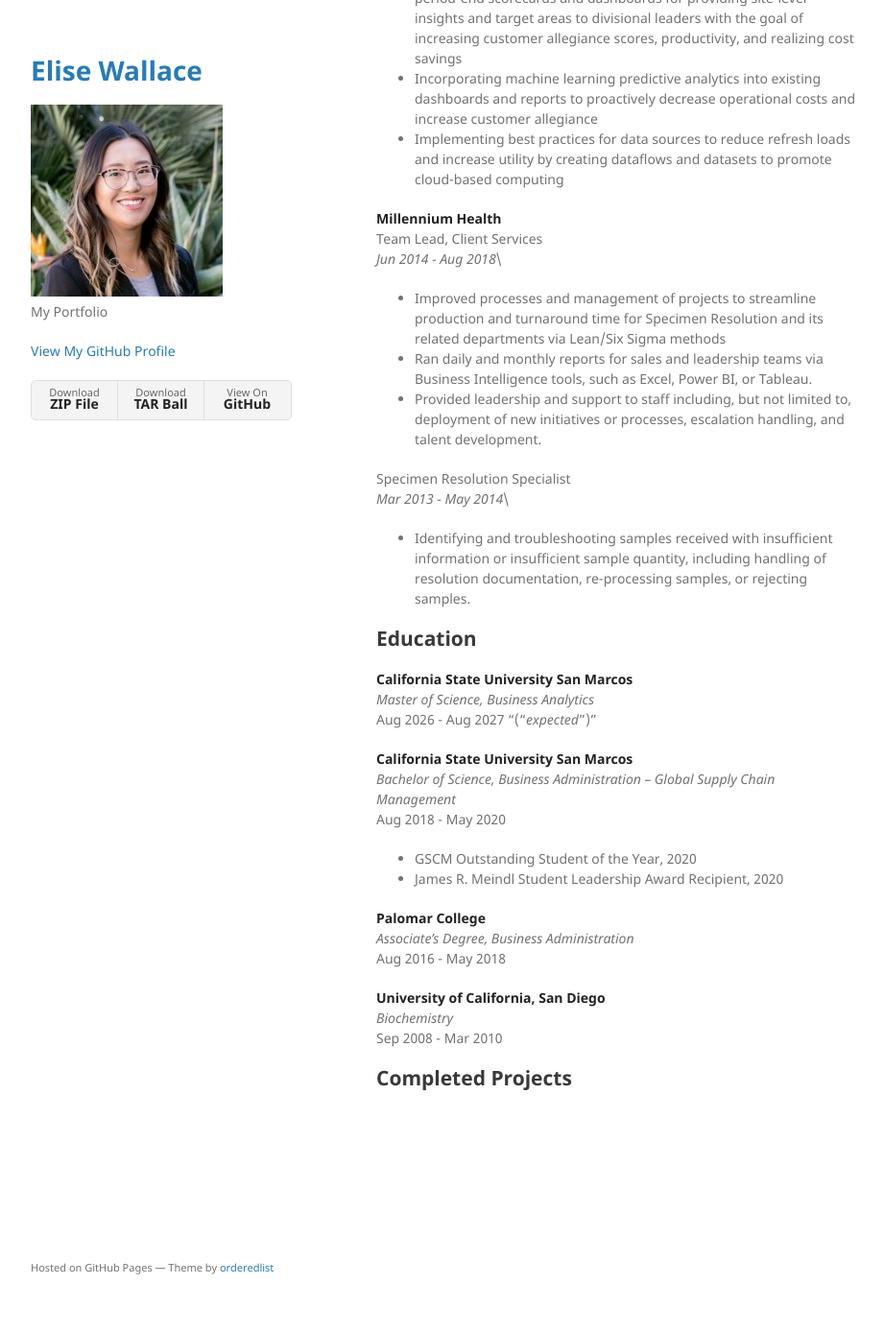
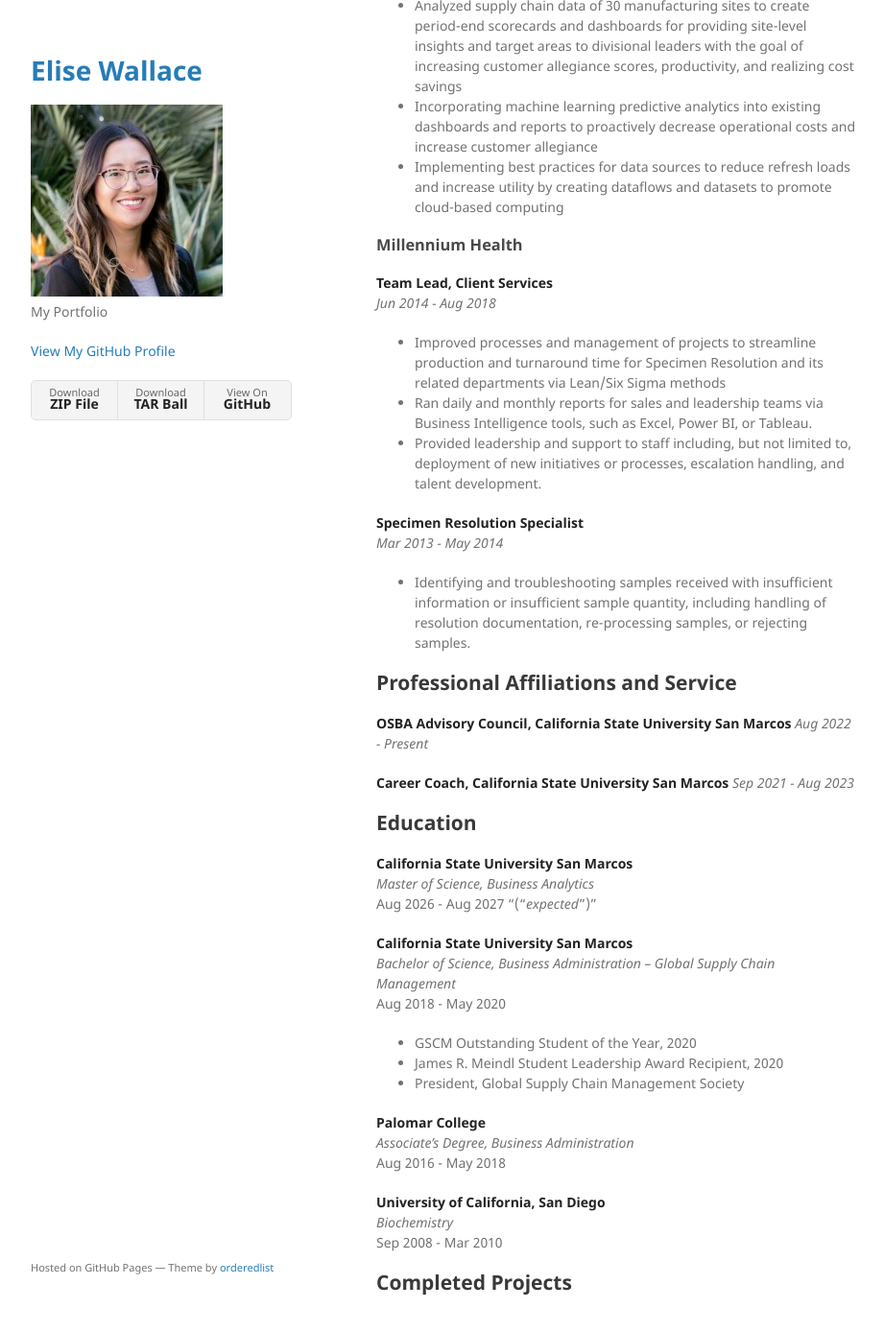
Before and after one commit to EliseWallace/elisewallace.github.io, a Jekyll site: the page built from index.md, in a window 1280 px wide and 1400 px high, scrolled down 1618 px. Shown: the top 1388 px of the window at 96% size, without its empty margins (178-1099 px from the left). Built offline with Jekyll 4.4.1, drawn with Linux system fonts in a browser that asks for light colours; our own code applies the rules of GitHub Pages for plain Markdown files; some of the changed text lies outside the part shown.

Commit message:
Update formatting and content in index.md

```diff
--- a/index.md
+++ b/index.md
@@ -2,51 +2,58 @@
 
 I am a data-driven Senior Account Manager and business analytics graduate student specializing in transforming complex operational and financial data into actionable strategy while empowering teams to build technical confidence.
 
-## What Drives Me
+### What Drives Me
 
 For me, business analytics is only as powerful as the decisions and people it elevates. Throughout my career managing multi-million dollar account operations and streamlining enterprise workflows, I’ve found that true impact happens at the intersection of rigorous data analysis and team enablement.
 
 I thrive on taking messy data sets, intricate forecasting models, and technical tools and distilling them into clear, actionable insights for cross-functional partners. Beyond hitting key performance metrics, my primary focus is fostering a collaborative environment where team members share knowledge, learn from complex problems, and continuously build their analytics capabilities. Whether I am architecting data solutions for high-stakes business processes or walking a teammate through a new analytical model, my goal is always to deliver clarity and leave people better equipped to drive success.
 
 ## Work Experience
-**Amkor Technology**\
-Senior Account Manager\
-*Mar 2026 - Present*\
+### Amkor Technology
+**Senior Account Manager**\
+*Mar 2026 - Present*
 + Lead end-to-end operational support for major technology accounts, serving as the core liaison between internal operations, supply chain, and client teams
 + Direct automation initiatives for revenue tracking, B2B invoicing, and inventory reporting to streamline operational workflows and improve data accuracy
 + Manage complex quarterly Request for Proposal (RFP/RFQ) submissions and analyze blended rate structures to ensure competitive positioning and billing precision
 + Direct cross-functional schedule adherence, material readiness, and cross-team execution for high-volume manufacturing
 
-Account Manager\
-*Mar 2024 - Feb 2026*\
+**Account Manager**\
+*Mar 2024 - Feb 2026*
 + Managed daily account operations and supported client delivery timelines by aligning customer demand with manufacturing site capacity, substrate supply, and lead times
 + Conducted weekly short-term volume analyses and monthly long-term revenue forecasts to enhance executive decision-making and reporting precision
 + Recovered $1.2M+ in revenue leakage by conducting a thorough billing-versus-bookings validation audit
 + Partnered with cross-functional leadership to anticipate capacity bottlenecks, coordinate material readiness, and minimize operational escalations
 
-Senior Analyst, Account Management\
-*Jun 202 - Feb 2024*\
+**Senior Analyst, Account Management**\
+*Jun 2020 - Feb 2024*
 + Reduced aging inventory from 20% to 2%, optimizing cash flow and minimizing operational holding risks
 + Managed New Product Introduction (NPI) material orders and accurately tracked Non-Recurring Engineering (NRE) costs, rebates, and billing schedules
 + Resolved complex pricing, invoicing, and order discrepancies by liaising between Finance, Operations, and Supply Chain teams
 
-**Thermo Fisher Scientific**\
-Business Intelligence Intern\
-*May 2019 - May 2020*\
+### Thermo Fisher Scientific
+**Business Intelligence Intern**\
+*May 2019 - May 2020*
 + Analyzed supply chain data of 30 manufacturing sites to create period-end scorecards and dashboards for providing site-level insights and target areas to divisional leaders with the goal of increasing customer allegiance scores, productivity, and realizing cost savings
 + Incorporating machine learning predictive analytics into existing dashboards and reports to proactively decrease operational costs and increase customer allegiance
 + Implementing best practices for data sources to reduce refresh loads and increase utility by creating dataflows and datasets to promote cloud-based computing
 
-**Millennium Health**\
-Team Lead, Client Services\
-*Jun 2014 - Aug 2018*\
+### Millennium Health
+**Team Lead, Client Services**\
+*Jun 2014 - Aug 2018*
 + Improved processes and management of projects to streamline production and turnaround time for Specimen Resolution and its related departments via Lean/Six Sigma methods
 + Ran daily and monthly reports for sales and leadership teams via Business Intelligence tools, such as Excel, Power BI, or Tableau.
 + Provided leadership and support to staff including, but not limited to, deployment of new initiatives or processes, escalation handling, and talent development.
 
-Specimen Resolution Specialist\
-*Mar 2013 - May 2014*\
+**Specimen Resolution Specialist**\
+*Mar 2013 - May 2014*
 + Identifying and troubleshooting samples received with insufficient information or insufficient sample quantity, including handling of resolution documentation, re-processing samples, or rejecting samples.
+
+## Professional Affiliations and Service
+**OSBA Advisory Council, California State University San Marcos**
+*Aug 2022 - Present*
+
+**Career Coach, California State University San Marcos**
+*Sep 2021 - Aug 2023*
 
 ## Education
 
@@ -59,6 +66,7 @@
 Aug 2018 - May 2020
 + GSCM Outstanding Student of the Year, 2020
 + James R. Meindl Student Leadership Award Recipient, 2020
++ President, Global Supply Chain Management Society
 
 **Palomar College**\
 *Associate's Degree, Business Administration*\
```
